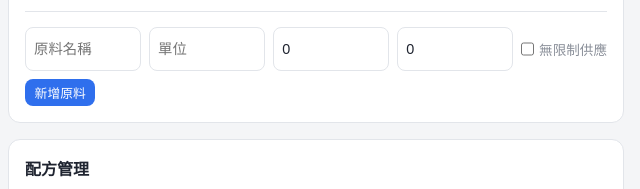
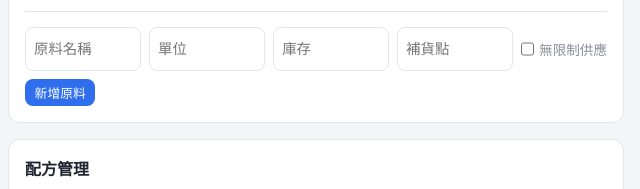
Before and after one commit to NHJT/student-bar-system, a plain HTML site: page frontend/manager.html in a window 1280 px wide. Shown: the part 477-666 px from the top of the page, 640-1280 px from the left. Drawn offline with Linux system fonts and the light colour scheme.

Commit message:
後台新增原料：庫存與補貨點改成平常顯示灰字提示
兩格原本預設填了 0，placeholder「庫存」「補貨點」被蓋住看不到，跟旁邊的
「原料名稱」「單位」不一致。

- manager.html：#new-ingredient-stock、#new-ingredient-reorder 拿掉
  value="0" 與 required；type=number、step、min、placeholder 保留
- manager.js：送出後不再把兩格設回 0，reset() 之後就是空白、灰字重新出現

留白送出的行為不變：Number("") 是 0，後端照樣存成 0。實測留白存成 0／0、
填 12.5／3 照實存、負數仍被 min=0 擋下、名稱與單位仍是必填。其他表單、
API、後端都沒動。

已跑全部測試：13 passed（含 tests/test_live_update.py 9 passed），0 skipped

Co-Authored-By: Claude Opus 5.5 <noreply@anthropic.com>
Claude-Session: https://claude.ai/code/session_01GgaKh45SkQPTMD9kEZjHwn

```diff
--- a/frontend/js/manager.js
+++ b/frontend/js/manager.js
@@ -288,13 +288,13 @@ document.addEventListener("DOMContentLoaded", () => {
       await apiSend("POST", "/ingredients", {
         name: document.getElementById("new-ingredient-name").value.trim(),
         unit: document.getElementById("new-ingredient-unit").value.trim(),
+        // 庫存與補貨點可以留白顯示灰字提示；留白時 Number("") 是 0，等於填 0
         current_stock: Number(document.getElementById("new-ingredient-stock").value),
         reorder_point: Number(document.getElementById("new-ingredient-reorder").value),
         is_unlimited: document.getElementById("new-ingredient-unlimited").checked,
       });
+      // 兩格沒有預設值，reset() 之後就是空白，灰字提示會重新出現
       e.target.reset();
-      document.getElementById("new-ingredient-stock").value = 0;
-      document.getElementById("new-ingredient-reorder").value = 0;
       await refreshStock();
     } catch (err) {
       alert(`新增原料失敗：${err.message}`);
--- a/frontend/manager.html
+++ b/frontend/manager.html
@@ -68,8 +68,8 @@
       <form id="ingredient-add-form" class="add-form">
         <input type="text" id="new-ingredient-name" placeholder="原料名稱" required>
         <input type="text" id="new-ingredient-unit" placeholder="單位" required>
-        <input type="number" id="new-ingredient-stock" placeholder="庫存" step="0.01" min="0" value="0" required>
-        <input type="number" id="new-ingredient-reorder" placeholder="補貨點" step="0.01" min="0" value="0" required>
+        <input type="number" id="new-ingredient-stock" placeholder="庫存" step="0.01" min="0">
+        <input type="number" id="new-ingredient-reorder" placeholder="補貨點" step="0.01" min="0">
         <label class="inline-check" title="當天現買、不會缺貨的原料：不扣庫存、不進補貨警示">
           <input type="checkbox" id="new-ingredient-unlimited"> 無限制供應
         </label>
```
